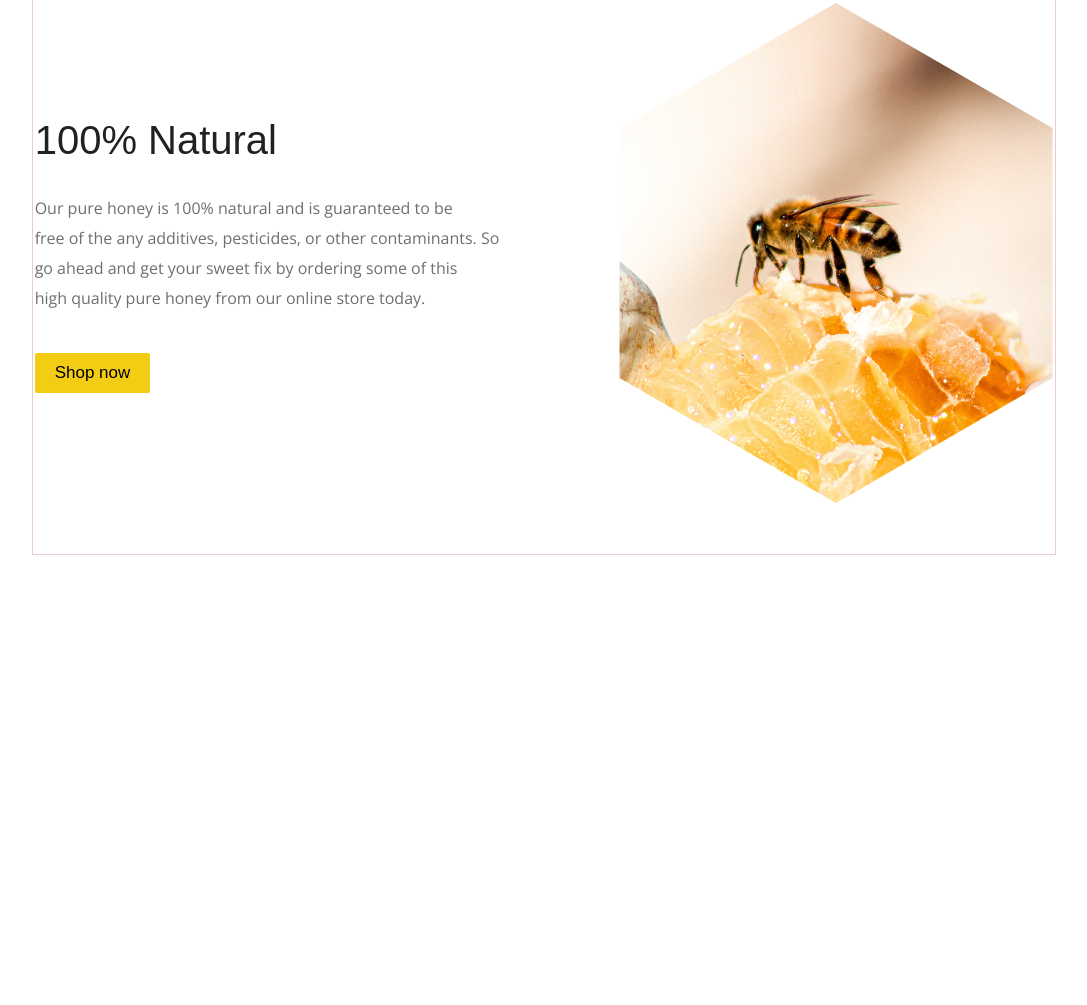
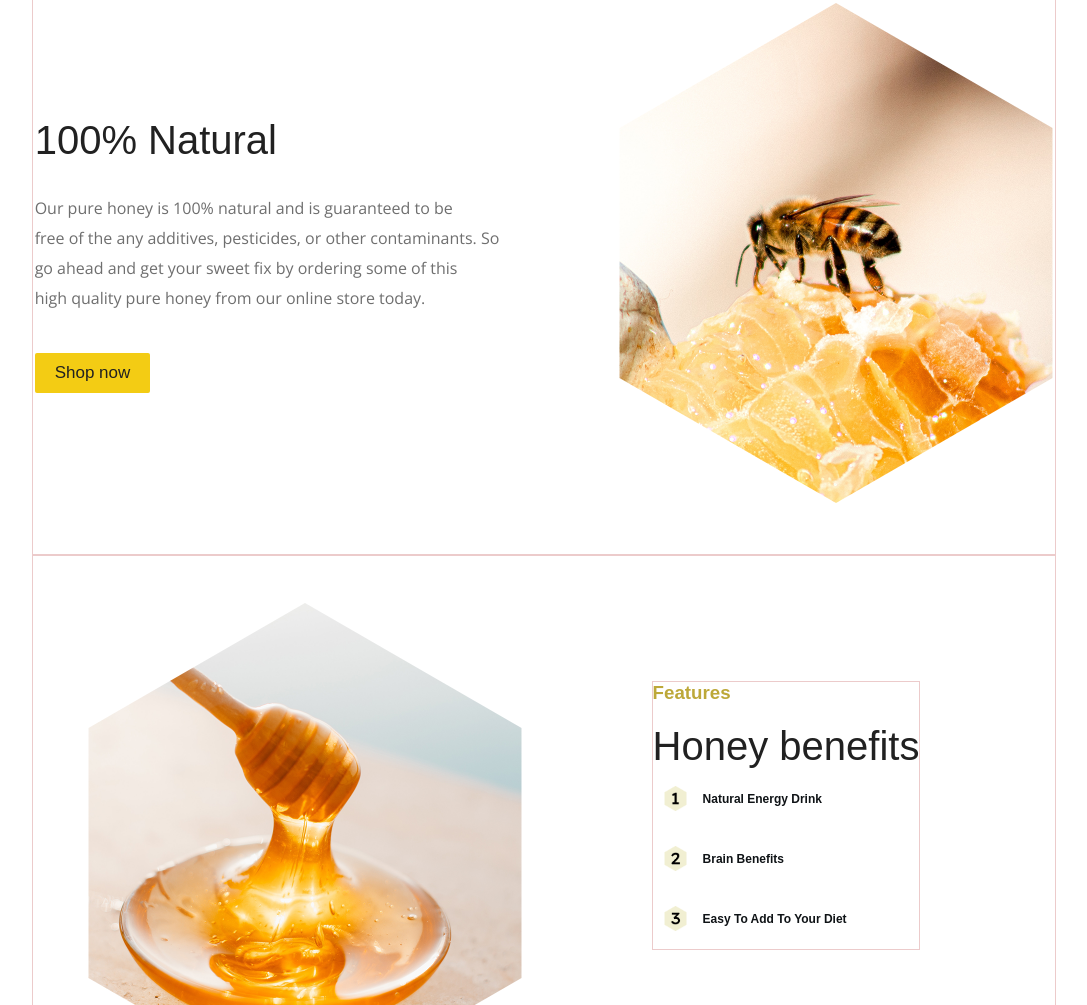
Before and after one commit to DezsoHorsi/Build-a-Behance-UI-UX-Web-project, a plain HTML site: page frontend/index.html in a window 1280 px wide. Shown: the part 1795-2800 px from the top of the page, without its empty margins (96-1183 px from the left). Before the commit the page ends 2350 px from the top, so only its background shows below. Drawn offline with nearby package versions, Linux system fonts and the light colour scheme; a web font is replaced by a local one.

Commit message:
almost done

```diff
--- a/frontend/index.html
+++ b/frontend/index.html
@@ -23,7 +23,7 @@
         <li><a href="">About</a></li>
         <li><a href="">Contact</a></li>
       </ul>
-      <button class="button-right"><a href="">Contact</a></button>
+      <button class="nav-button-right"><a href="">Contact</a></button>
     </nav>
     <header>
       <div class="header-text-box">
@@ -32,12 +32,12 @@
           Zero is high quality honey with no added ingredients.<br />It's simply
           row honey straight from the hive.
         </p>
-        <button class="text-box-button">Shop now</button>
+        <button class="text-box-button"><a href="">Shop now</a></button>
       </div>
       <img
         src="pictures/honeyspoon.png"
         alt="honey spoon"
-        class="honey-spoon"
+        class="header-image"
       />
     </header>
     <main>
@@ -59,41 +59,54 @@
           <h2>The finest</h2>
           <h2>quality</h2>
           <p class="smaller-text">
-            You deserve the best! The best pure honey the best taste, <br />and
-            the best health benefits. You deserve pure honey! <br />We're proud
-            to offer the finest quality pure honey at a great<br />
+            You deserve the best! The best pure honey the best taste, <br>and
+            the best health benefits. You deserve pure honey! <br>We're proud
+            to offer the finest quality pure honey at a great<br>
             price. Our pure honey is 100% natural.
           </p>
-          <button class="text-box-button">Shop now</button>
-          <div></div>
+          <button class="text-box-button"><a href="">Shop now</a></button>
         </div>
       </section>
       <section class="section-hexagons">
-        <div class="100-percent-natural">
+        <div class="hundred-percent-natural">
           <h2>100% Natural</h2>
           <p class="smaller-text">
-            Our pure honey is 100% natural and is guaranteed to be<br />
-            free of the any additives, pesticides, or other contaminants. So<br />
-            go ahead and get your sweet fix by ordering some of this<br />
+            Our pure honey is 100% natural and is guaranteed to be<br>
+            free of the any additives, pesticides, or other contaminants. So<br>
+            go ahead and get your sweet fix by ordering some of this<br>
             high quality pure honey from our online store today.
           </p>
-          <button class="text-box-button">Shop now</button>
+          <button class="text-box-button"><a href="">Shop now</a></button>
         </div>
-				<div>
+        <div>
+          <img src="pictures/bee.png" alt="bee" class="hexagon-pic bee" />
+        </div>
+      </section>
+      <section class="section-hexagons">
+        <div>
           <img
-            src="pictures/bee.png"
-            alt="bee"
-            class="hexagon-pic honey"/>
+            src="pictures/honeyplate.png"
+            alt="honey plate"
+            class="hexagon-pic honey-plate"
+          />
+        </div>
+        <div class="features-box">
+          <h3>Features</h3>
+          <h2>Honey benefits</h2>
+          <div class="benefits-list">
+            <div class="number-images">
+              <img src="pictures/1-01.png" alt="number one" class="small-image">
+              <img src="pictures/2-01.png" alt="number two" class="small-image">
+              <img src="pictures/3-01.png" alt="number three" class="small-image">
+            </div>
+            <div class="three-benefits">
+              <h6>Natural Energy Drink</h6>
+              <h6>Brain Benefits</h6>
+              <h6>Easy To Add To Your Diet</h6>
+            </div>
+          </div>
         </div>
       </section>
     </main>
-    <footer>
-      <div>
-        <div class="about"></div>
-        <div class="products"></div>
-        <div class="contact"></div>
-        <div class="follow-us"></div>
-      </div>
-    </footer>
   </body>
 </html>
--- a/frontend/style.css
+++ b/frontend/style.css
@@ -26,6 +26,17 @@ h2 {
   font-size: 40px;
 }
 
+h3 {
+  color: #bda839;
+  margin-bottom: 20px;
+}
+
+h6 {
+  font-size: 12px;
+  color: #0f1316;
+  line-height: 60px;
+}
+
 p {
   margin-top: 30px;
   font-size: 20px;
@@ -40,11 +51,6 @@ p {
 }
 
 /* --------------- NAVIGATION BAR --------------- */
-
-a {
-  text-decoration: none;
-  color: #212121;
-}
 
 nav {
   margin: 0 auto;
@@ -62,7 +68,16 @@ nav {
   height: 32px;
 }
 
-.button-right {
+.nav-buttons {
+  display: flex;
+  flex-direction: row;
+  gap: 20px;
+  list-style-type: none;
+  gap: 100px;
+  font-size: 20px;
+}
+
+.nav-button-right {
   border: none;
   padding: 10px 20px;
   background-color: transparent;
@@ -73,13 +88,9 @@ nav {
   font-size: 20px;
 }
 
-.nav-buttons {
-  display: flex;
-  flex-direction: row;
-  gap: 20px;
-  list-style-type: none;
-  gap: 100px;
-  font-size: 20px;
+a {
+  text-decoration: none;
+  color: #212121;
 }
 
 /* --------------- HEADER --------------- */
@@ -100,7 +111,7 @@ header {
   margin-left: 10%;
 }
 
-.honey-spoon {
+.header-image {
   margin-left: 200px;
   height: 100%;
   border: solid 1px rgb(68, 236, 121);
@@ -119,7 +130,7 @@ header {
 
 /* --------------- MAIN --------------- */
 
-/* SECTION ONE */
+/* --------------- SECTION ONE --------------- */
 
 .section-one {
   margin: 0 auto;
@@ -136,7 +147,7 @@ span {
   padding: 6px 10px;
 }
 
-/* SECTION HEXAGONS */
+/* --------------- SECTION HEXAGONS --------------- */
 
 .section-hexagons {
   margin: 0 auto;
@@ -153,14 +164,41 @@ span {
   margin-left: 140px;
 }
 
-.hundred-percent-natural {
-  margin-left: 140px;
-}
 .hexagon-pic {
   height: 500px;
   width: 434px;
 }
 
-.hexagon-pic.honey {
+.hexagon-pic.bee {
   margin-left: 120px;
 }
+
+.hexagon-pic.honey-plate {
+  margin-right: 130px;
+}
+
+.features-box {
+  margin-right: 80px;
+  border: solid 1px rgb(236, 203, 203);
+  margin-bottom: 80px;
+}
+
+.benefits-list {
+  display: flex;
+  justify-content: flex-start;
+  margin-left: 10px;
+}
+
+.number-images {
+  display: flex;
+  justify-content: space-around;
+  flex-direction: column;
+}
+.small-image {
+  width: 25px;
+  height: 25px;
+}
+
+.three-benefits {
+  margin-left: 15px;
+}
```
Also changed, not shown: IMAGES/bee.png (deleted), IMAGES/honeyspoon.png (deleted), IMAGES/logo-01.svg (deleted), frontend/pictures/1-01.png (added), frontend/pictures/2-01.png (added), frontend/pictures/3-01.png (added), frontend/pictures/honeyplate.png (added), 4 other files.
